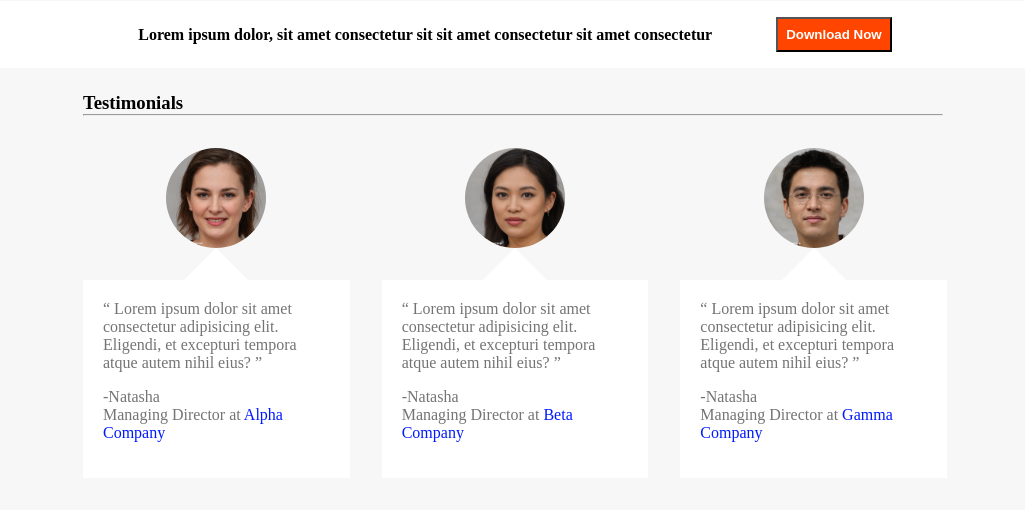
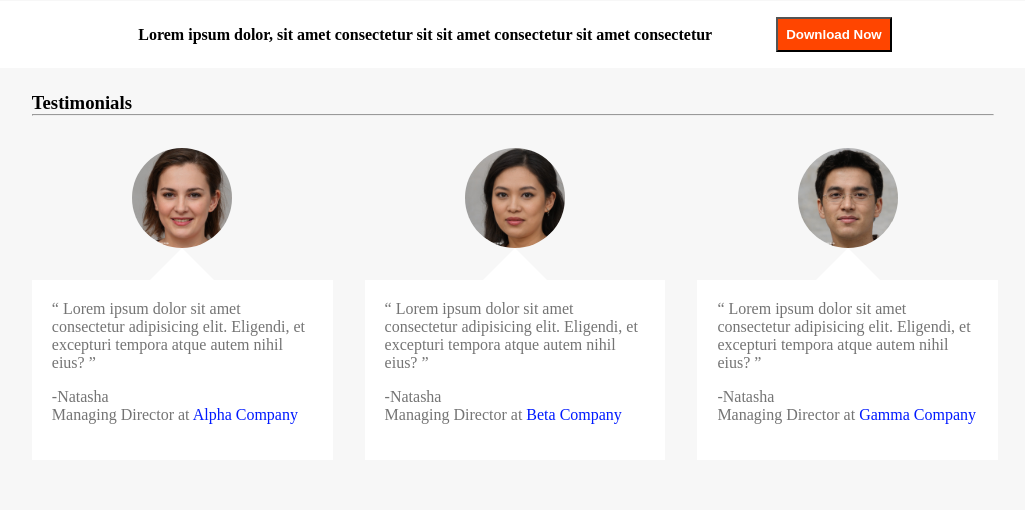
Before and after one commit to skrawani/Mind-Fire-Internship, a PHP site: the page made by Day 2/1/index.html in a window 1280 px wide. Shown: the part 1073-1583 px from the top of the page, without its empty margins (125-1150 px from the left). After the commit the page ends 1497 px from the top, so only its background shows below. Run offline with PHP 8.4, Linux system fonts and the light colour scheme.

Commit message:
more bug fixes

```diff
--- a/Day 2/1/css/style.css
+++ b/Day 2/1/css/style.css
@@ -97,14 +97,14 @@ blockquote:before {
 }
 #tcards {
   display: flex;
-  margin: 0 15vw;
+  margin: 0 11vw;
   /* padding-left: 20vw; */
 }
 #testimonials > h3,
 hr {
   position: relative;
-  left: 15vw;
-  width: 67vw;
+  left: 11vw;
+  width: 75vw;
   margin: 0 1rem;
 }
 #testimonials > div img {
```
